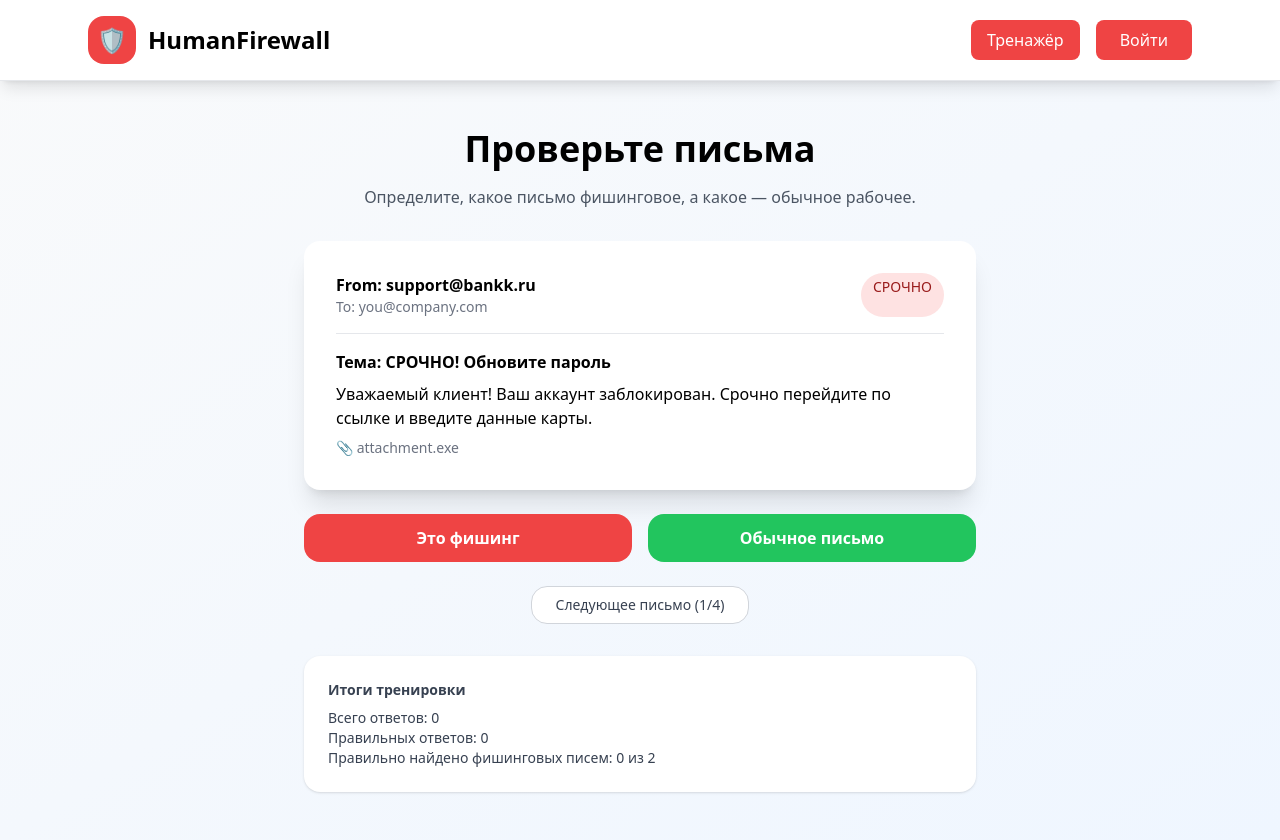
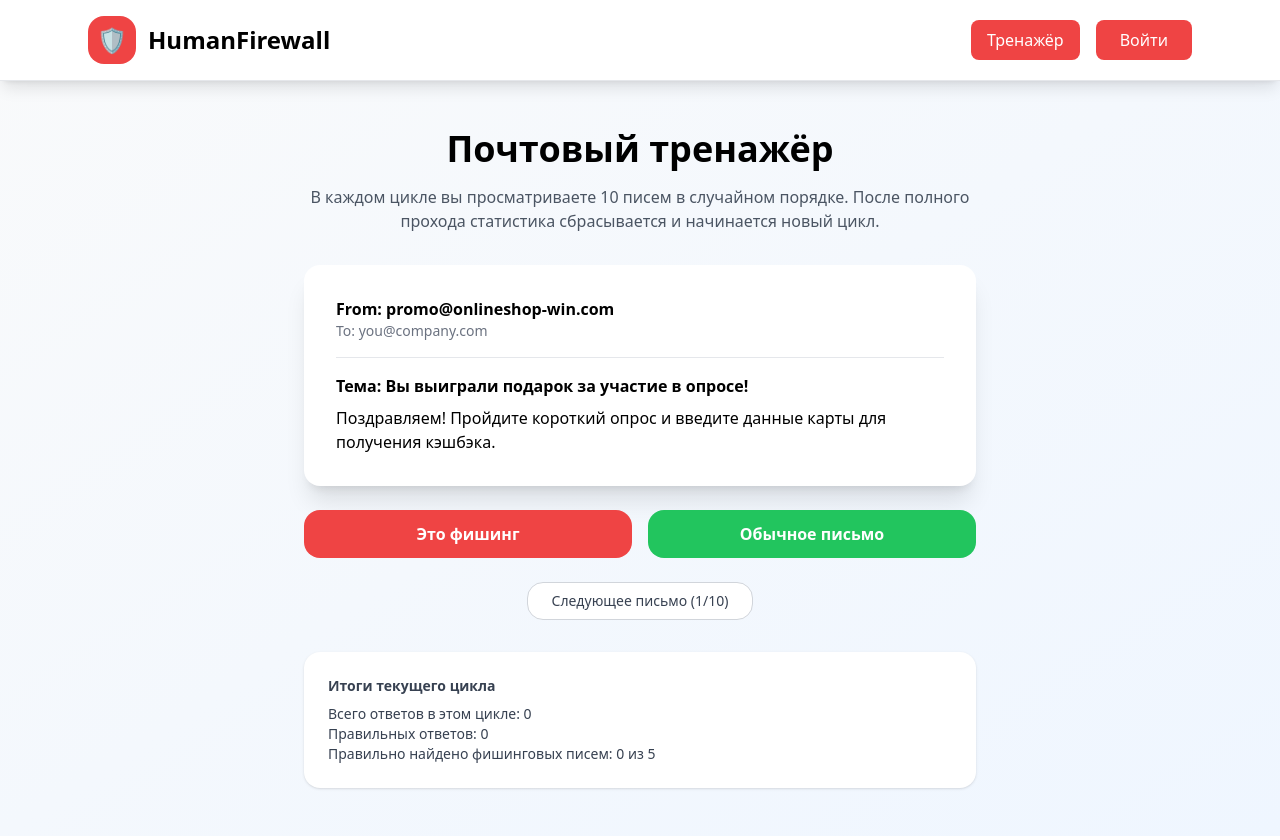
Before and after one commit to CallMeCarizma/HumanFireWallProto, a React (Vite) app: page / in a window 1280 px wide. Built offline with nearby package versions, Linux system fonts and the light colour scheme.

Commit message:
Update EmailSimulator.jsx

```diff
--- a/src/components/EmailSimulator.jsx
+++ b/src/components/EmailSimulator.jsx
@@ -1,36 +1,40 @@
-import { useState } from 'react';
+import { useState, useMemo } from 'react';
 
-const EMAILS = [
+const EMAIL_TEMPLATES = [
+  // 1. Классический банк-фишинг
   {
     id: 1,
     from: 'support@bankk.ru',
     to: 'you@company.com',
     subject: 'СРОЧНО! Обновите пароль',
-    body: 'Уважаемый клиент! Ваш аккаунт заблокирован. Срочно перейдите по ссылке и введите данные карты.',
-    attachment: 'attachment.exe',
+    body: 'Уважаемый клиент! Ваш аккаунт заблокирован. Срочно перейдите по ссылке и введите данные карты для разблокировки.',
+    attachment: 'secure_update.exe',
     isPhishing: true,
-    explanation: 'Подозрительный домен, срочность, запрос данных + .exe вложение.'
+    explanation: 'Подозрительный домен, срочность, запрос данных карты и .exe вложение.'
   },
+  // 2. Легитимная рассылка HR
   {
     id: 2,
-    from: 'no-reply@company.com',
+    from: 'hr@company.com',
     to: 'you@company.com',
-    subject: 'График корпоративных мероприятий',
-    body: 'Коллеги, во вложении — план мероприятий на следующий месяц. Если есть вопросы, пишите HR.',
-    attachment: 'events.pdf',
+    subject: 'Обновление политики отпуска на 2025 год',
+    body: 'Коллеги, во вложении — обновлённая политика отпусков. Пожалуйста, ознакомьтесь в удобное время.',
+    attachment: 'vacation_policy_2025.pdf',
     isPhishing: false,
-    explanation: 'Легитимный корпоративный домен, нет срочности, адекватное содержание, PDF.'
+    explanation: 'Официальный домен компании, отсутствие срочности и запросов чувствительных данных, PDF-документ.'
   },
+  // 3. Поддельный «служба безопасности»
   {
     id: 3,
     from: 'security@pay-service.com',
     to: 'you@company.com',
-    subject: 'Подтверждение входа',
-    body: 'Мы заметили вход из нового устройства. Если это были не вы — перейдите по ссылке для отмены операции.',
+    subject: 'Подтверждение подозрительной транзакции',
+    body: 'Мы заметили подозрительную транзакцию. Если это были не вы, немедленно перейдите по ссылке и введите данные карты.',
     attachment: null,
     isPhishing: true,
-    explanation: 'Неясный домен, ссылка на «отмену» без деталей, классический фишинг-антифрод.'
+    explanation: 'Неясный домен, давление срочностью, запрос введения данных карты через ссылку.'
   },
+  // 4. Легитимное ИТ-уведомление
   {
     id: 4,
     from: 'it-support@company.com',
@@ -39,23 +43,102 @@ const EMAILS = [
     body: 'Сегодня с 19:00 до 21:00 возможны кратковременные перебои в работе почты. Никаких действий от вас не требуется.',
     attachment: null,
     isPhishing: false,
-    explanation: 'Официальный домен, информирование без ссылок и запросов данных.'
+    explanation: 'Официальный домен ИТ, информирование без ссылок и запросов учётных данных.'
+  },
+  // 5. «Подарок» за опрос
+  {
+    id: 5,
+    from: 'promo@onlineshop-win.com',
+    to: 'you@company.com',
+    subject: 'Вы выиграли подарок за участие в опросе!',
+    body: 'Поздравляем! Пройдите короткий опрос и введите данные карты для получения кэшбэка.',
+    attachment: null,
+    isPhishing: true,
+    explanation: 'Незнакомый домен, обещание приза, запрос данных карты — типичный baiting/фишинг.'
+  },
+  // 6. Легитимное письмо коллеги
+  {
+    id: 6,
+    from: 'kollega@company.com',
+    to: 'you@company.com',
+    subject: 'Презентация для завтрашней встречи',
+    body: 'Привет! Во вложении черновая презентация, посмотри, пожалуйста, когда будет время.',
+    attachment: 'presentation_draft.pptx',
+    isPhishing: false,
+    explanation: 'Внутренний адрес, рабочий контекст, нормальный формат файла, нет ссылок и срочности.'
+  },
+  // 7. Поддельный «администратор почты»
+  {
+    id: 7,
+    from: 'admin@mail-support.com',
+    to: 'you@company.com',
+    subject: 'Превышен лимит почтового ящика',
+    body: 'Ваш почтовый ящик почти переполнен. Чтобы не потерять письма, войдите в систему по ссылке и подтвердите логин и пароль.',
+    attachment: null,
+    isPhishing: true,
+    explanation: 'Домен не совпадает с корпоративным, есть ссылка на «вход» и запрос логина/пароля.'
+  },
+  // 8. Легитимное уведомление от сервиса
+  {
+    id: 8,
+    from: 'no-reply@calendar-service.com',
+    to: 'you@company.com',
+    subject: 'Напоминание о встрече',
+    body: 'Напоминаем о встрече сегодня в 15:00. Это автоматическое уведомление, не отвечайте на него.',
+    attachment: null,
+    isPhishing: false,
+    explanation: 'Типичное сервисное уведомление, нет ссылок для ввода данных, стандартный текст.'
+  },
+  // 9. Фишинг в стиле «руководитель»
+  {
+    id: 9,
+    from: 'ceo-company@outlook.com',
+    to: 'you@company.com',
+    subject: 'Срочно перевести деньги партнёру',
+    body: 'Срочно переведи 300 000 руб. на указанный счёт. Потом объясню, не отвечай никому об этом.',
+    attachment: null,
+    isPhishing: true,
+    explanation: 'Подмена личности руководителя, срочность, запрос денежного перевода, внешний домен.'
+  },
+  // 10. Легитимный бухгалтерский запрос
+  {
+    id: 10,
+    from: 'buhgalter@company.com',
+    to: 'you@company.com',
+    subject: 'Сверка по командировочным',
+    body: 'Коллеги, пришлите, пожалуйста, чеки за последнюю командировку до пятницы. Файлы можно приложить ответным письмом.',
+    attachment: null,
+    isPhishing: false,
+    explanation: 'Внутренний адрес, нормальный рабочий запрос, нет ссылок и требований вводить конфиденциальные данные на стороннем сайте.'
   }
 ];
 
+function shuffleArray(arr) {
+  const a = [...arr];
+  for (let i = a.length - 1; i > 0; i--) {
+    const j = Math.floor(Math.random() * (i + 1));
+    [a[i], a[j]] = [a[j], a[i]];
+  }
+  return a;
+}
+
 export default function EmailSimulator() {
+  const [sequence, setSequence] = useState(() => shuffleArray(EMAIL_TEMPLATES));
   const [currentIndex, setCurrentIndex] = useState(0);
+
   const [feedback, setFeedback] = useState(null);
   const [totalAnswered, setTotalAnswered] = useState(0);
   const [correctAnswers, setCorrectAnswers] = useState(0);
   const [correctPhishing, setCorrectPhishing] = useState(0);
-  const [answered, setAnswered] = useState(false); // новый флаг
+  const [answered, setAnswered] = useState(false);
 
-  const currentEmail = EMAILS[currentIndex];
-  const totalPhishing = EMAILS.filter((e) => e.isPhishing).length;
+  const currentEmail = sequence[currentIndex];
+  const totalPhishingInPool = useMemo(
+    () => EMAIL_TEMPLATES.filter((e) => e.isPhishing).length,
+    []
+  );
 
   const handleAnswer = (userThinksPhishing) => {
-    // если уже был ответ на это письмо — игнорируем повтор
     if (answered) return;
 
     const isCorrect = userThinksPhishing === currentEmail.isPhishing;
@@ -66,7 +149,7 @@ export default function EmailSimulator() {
       userAnswer: userThinksPhishing
     });
 
-    setAnswered(true); // помечаем, что ответ на это письмо уже дан
+    setAnswered(true);
     setTotalAnswered((prev) => prev + 1);
 
     if (isCorrect) {
@@ -79,15 +162,33 @@ export default function EmailSimulator() {
 
   const nextEmail = () => {
     setFeedback(null);
-    setAnswered(false); // разрешаем отвечать на новое письмо
-    setCurrentIndex((prev) => (prev + 1) % EMAILS.length);
+    setAnswered(false);
+
+    setCurrentIndex((prevIndex) => {
+      const nextIndex = prevIndex + 1;
+
+      // если прошли ВСЕ письма — начинаем новый цикл и СБРАСЫВАЕМ статистику
+      if (nextIndex >= sequence.length) {
+        const newSeq = shuffleArray(EMAIL_TEMPLATES);
+        setSequence(newSeq);
+
+        // сброс статистики после завершения «прохода»
+        setTotalAnswered(0);
+        setCorrectAnswers(0);
+        setCorrectPhishing(0);
+
+        return 0;
+      }
+
+      return nextIndex;
+    });
   };
 
   return (
     <div className="max-w-2xl mx-auto">
-      <h2 className="text-4xl font-bold text-center mb-4">Проверьте письма</h2>
+      <h2 className="text-4xl font-bold text-center mb-4">Почтовый тренажёр</h2>
       <p className="text-center text-gray-600 mb-8">
-        Определите, какое письмо фишинговое, а какое — обычное рабочее.
+        В каждом цикле вы просматриваете 10 писем в случайном порядке. После полного прохода статистика сбрасывается и начинается новый цикл.
       </p>
 
       {/* Письмо */}
@@ -140,7 +241,7 @@ export default function EmailSimulator() {
         </button>
       </div>
 
-      {/* Обратная связь по текущему письму */}
+      {/* Обратная связь */}
       {feedback && (
         <div
           className={`mt-4 p-6 rounded-2xl border-4 ${
@@ -163,23 +264,23 @@ export default function EmailSimulator() {
         </div>
       )}
 
-      {/* Кнопка следующего письма */}
+      {/* Следующее письмо + прогресс в цикле */}
       <div className="mt-6 text-center">
         <button
           onClick={nextEmail}
           className="inline-flex items-center px-6 py-2 rounded-2xl border border-gray-300 bg-white hover:bg-gray-50 text-gray-700 text-sm font-medium"
         >
-          Следующее письмо ({currentIndex + 1}/{EMAILS.length})
+          Следующее письмо ({currentIndex + 1}/{sequence.length})
         </button>
       </div>
 
-      {/* Итоги тренировки */}
+      {/* Итоги текущего цикла */}
       <div className="mt-8 bg-white rounded-2xl shadow p-6 text-sm text-gray-700">
-        <h4 className="font-semibold mb-2">Итоги тренировки</h4>
-        <p>Всего ответов: {totalAnswered}</p>
+        <h4 className="font-semibold mb-2">Итоги текущего цикла</h4>
+        <p>Всего ответов в этом цикле: {totalAnswered}</p>
         <p>Правильных ответов: {correctAnswers}</p>
         <p>
-          Правильно найдено фишинговых писем: {correctPhishing} из {totalPhishing}
+          Правильно найдено фишинговых писем: {correctPhishing} из {totalPhishingInPool}
         </p>
       </div>
     </div>
```
